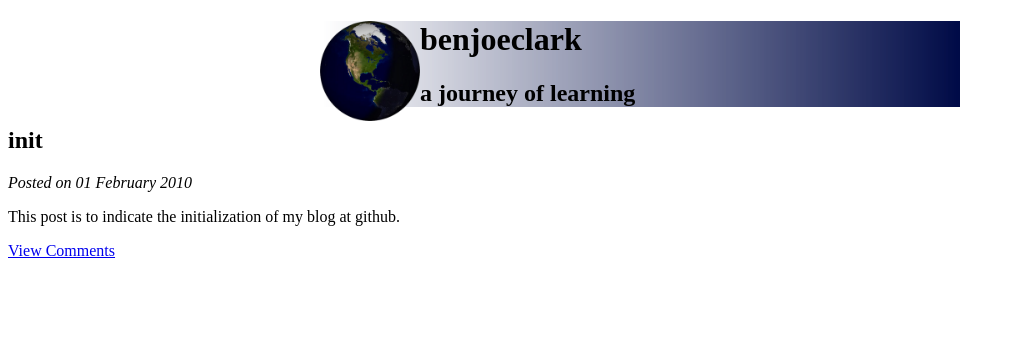
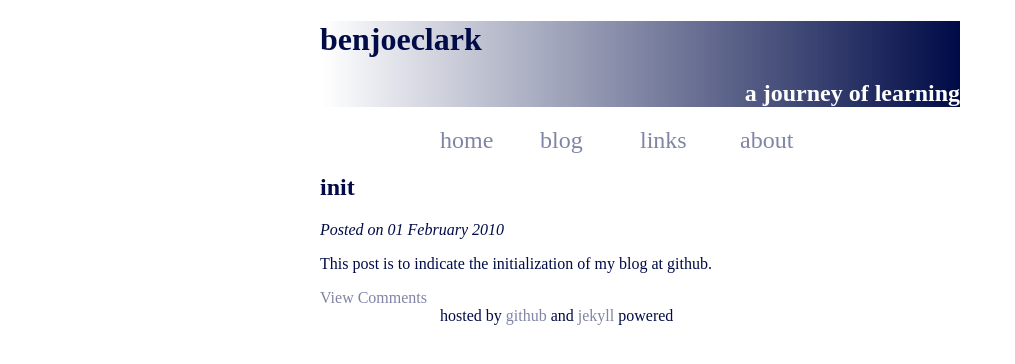
Before and after one commit to benjoeclark/benjoeclark.github.com, a Jekyll site: the page built from _posts/2010-02-01-init.markdown, in a window 1280 px wide. Shown: the top 364 px of the page, without its empty margins (0-1015 px from the left). Built offline with Jekyll 4.4.1, drawn with Linux system fonts in a browser that asks for light colours; comment, search, counter and statistics services are not loaded.

Commit message:
added new pages and improved layout

```diff
--- a/_layouts/default.html
+++ b/_layouts/default.html
@@ -11,12 +11,23 @@
     </head>
     <body>
         <div class="header">
-            <img class="header" src="/images/geo.png" alt="benjoeclark icon" />
-            <h1>benjoeclark</h1>
-            <h2>a journey of learning</h2>
+            <h1 class="header">benjoeclark</h1>
+            <h2 class="header">a journey of learning</h2>
         </div>
-        <div id="container">
+        <div class="nav">
+            <ul class="nav">
+                <li class="nav"><a class="nav" href="/index.html">home</a></li>
+                <li class="nav"><a class="nav" href="/blog.html">blog</a></li>
+                <li class="nav"><a class="nav" href="/links.html">links</a></li>
+                <li class="nav"><a class="nav" href="/about.html">about</a></li>
+            </ul>
+        </div>
+        <div class="container">
             {{ content }}
+        </div>
+        <div class="footer">
+            hosted by <a class="footer" href="http://github.com">github</a> and
+            <a class="footer" href="http://github.com/mojombo/jekyll">jekyll</a> powered
         </div>
     </body>
 </html>
--- /dev/null
+++ b/about.html
@@ -0,0 +1,6 @@
+---
+layout: default
+title: about
+---
+
+This is about...
--- a/css/screen.css
+++ b/css/screen.css
@@ -1,9 +1,24 @@
+body
+{
+    color:#000b47;
+}
+a
+{
+    text-decoration: none;
+}
+a:link, a:visited
+{
+    color: #8085a4;
+}
+div
+{
+    margin-left: auto;
+    margin-right: auto;
+}
 div.header
 {
     background-image: url(/images/gradient.png);
     background-repeat: repeat-y;
-    margin-left: auto;
-    margin-right: auto;
     width: 640px;
 }
 img.header
@@ -11,3 +26,41 @@ img.header
     float: left;
     width: 100px;
 }
+h1.header
+{
+    text-align: left;
+}
+h2.header
+{
+    text-align: right;
+    color: white;
+}
+div.nav
+{
+    width: 400px;
+}
+ul.nav
+{
+    list-style-type: none;
+    margin: 0;
+    padding: 0;
+    overflow: hidden;
+}
+li.nav
+{
+    float: left;
+}
+a.nav
+{
+    font-size: 1.5em;
+    display: block;
+    width: 100px;
+}
+div.container
+{
+    width: 640px;
+}
+div.footer
+{
+    width: 400px;
+}
```
Also changed, not shown: blog.html (renamed from index.html, +3 -4 lines), links.html (added, +8 -0 lines), css/print.css (deleted).
